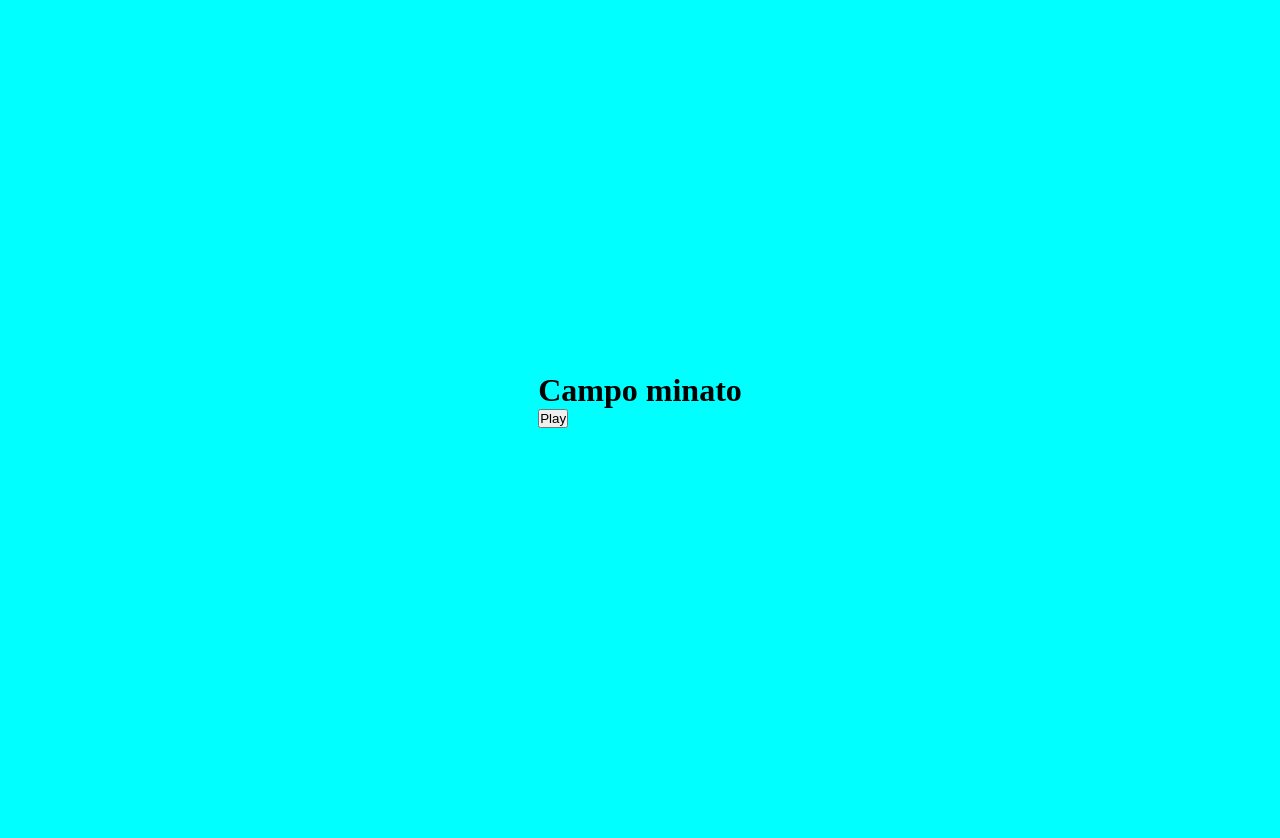
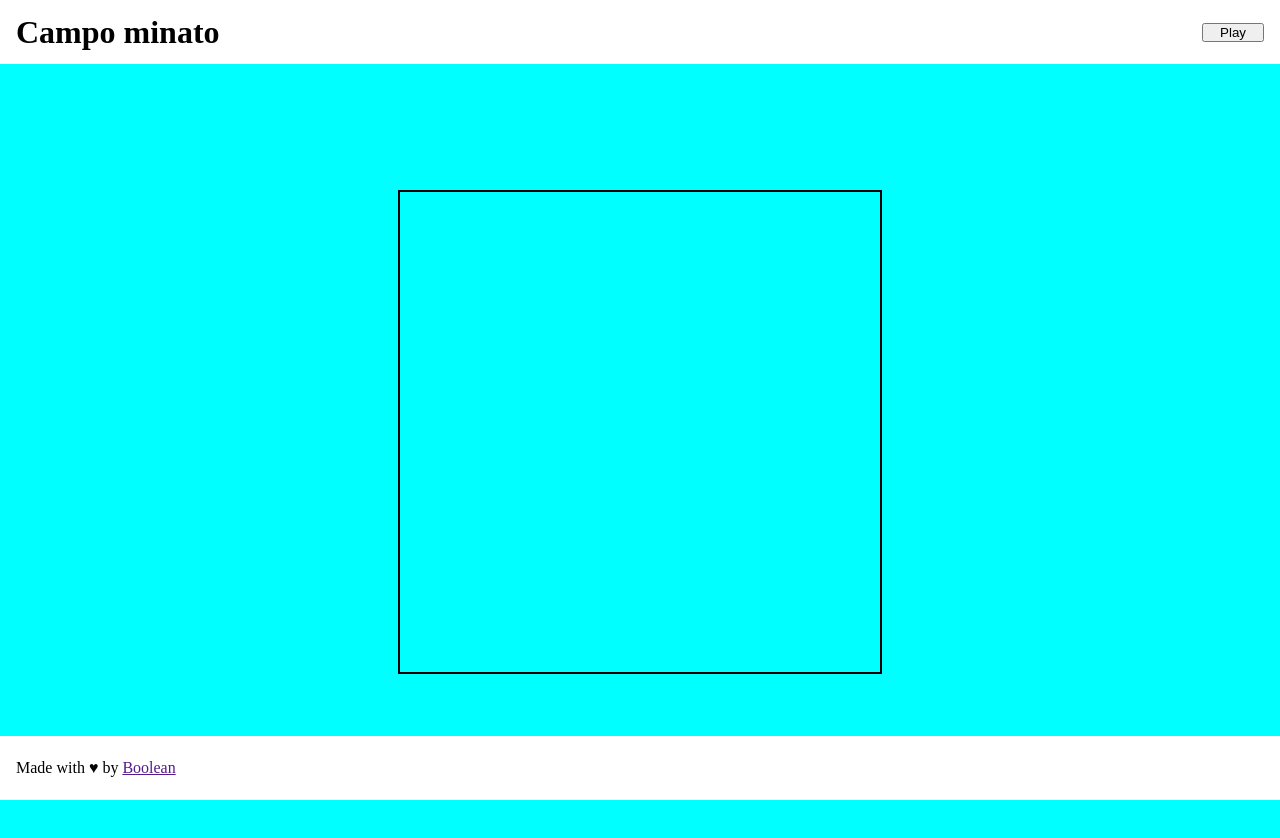
Before and after one commit to AlessioAbbati/js-campominato-grid, a plain HTML site: page index.html in a window 1280 px wide. Before the commit the page ends 800 px from the top, so only its background shows below. Drawn offline with Linux system fonts and the light colour scheme.

Commit message:
add footbar and navbar with btn

```diff
--- a/index.html
+++ b/index.html
@@ -11,10 +11,13 @@
 <body>
     <div class="navbar">
         <h1>Campo minato</h1>
-        <button>Play</button>
+        <button class="btn">Play</button>
     </div>
     <div class="grid">
         <div class="cell"></div>
     </div>
+    <div class="footbar">
+        <p>Made with &hearts; by <a href="">Boolean</a></p>
+    </div>
 </body>
 </html>
--- a/style.css
+++ b/style.css
@@ -3,10 +3,49 @@
     padding: 0;
     box-sizing: border-box;
 }
+
 body {
     height: 100vh;
     display: flex;
+    flex-direction: column;
     justify-content: center;
     align-items: center;
     background-color: cyan;
+    margin-top: 2rem;
+    margin-bottom: 2rem;
 }
+.navbar {
+    width: 100%;
+    height: 4rem;
+    display: flex;
+    justify-content: space-between;
+    align-items: center;
+    background-color: white;
+    position: fixed;
+    top: 0;
+    z-index: 9;
+    padding-inline: 1rem;
+}
+.btn {
+    padding-inline: 1rem;
+}
+.grid {
+    display: flex;
+    flex-wrap: wrap;
+    width: 480px;
+    height: 480px;
+    border: 2px solid black;
+    box-sizing: content-box;
+
+}
+.footbar {
+    display: flex;
+    align-items: center;
+    padding-inline: 1rem;
+    width: 100%;
+    height: 4rem;
+    background-color: white;
+    position: fixed;
+    bottom: 0;
+    z-index: 9;
+}
```
